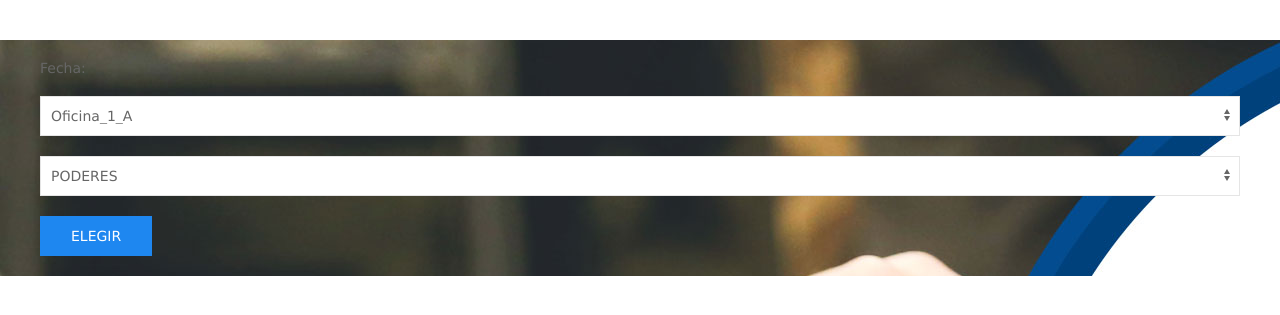
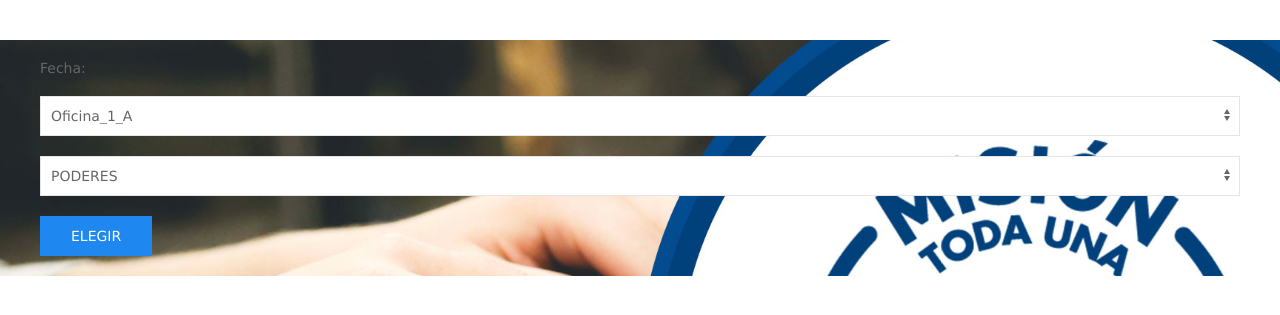
Before and after one commit to zirtrex/app-turnos, a Node server app: template views/index.jade in a window 1280 px wide. Shown: the top 315 px of the page. Run offline with Node 20, Linux system fonts and the light colour scheme; the template is opened without the code that fills it, so the values that code supplies are empty; some libraries are stand-ins or nearby versions.

Commit message:
make it better

```diff
--- a/public/stylesheets/style.css
+++ b/public/stylesheets/style.css
@@ -1,7 +1,12 @@
 body {
+  margin: 0;
   padding: 0;
   font: 14px "Lucida Grande", Helvetica, Arial, sans-serif;
   background-image: url('/images/fondo_modulo.jpg');
+  background-repeat: no-repeat;
+  background-position: center center;
+  background-attachment: fixed;
+  background-size: cover;
 }
 
 a {
```
